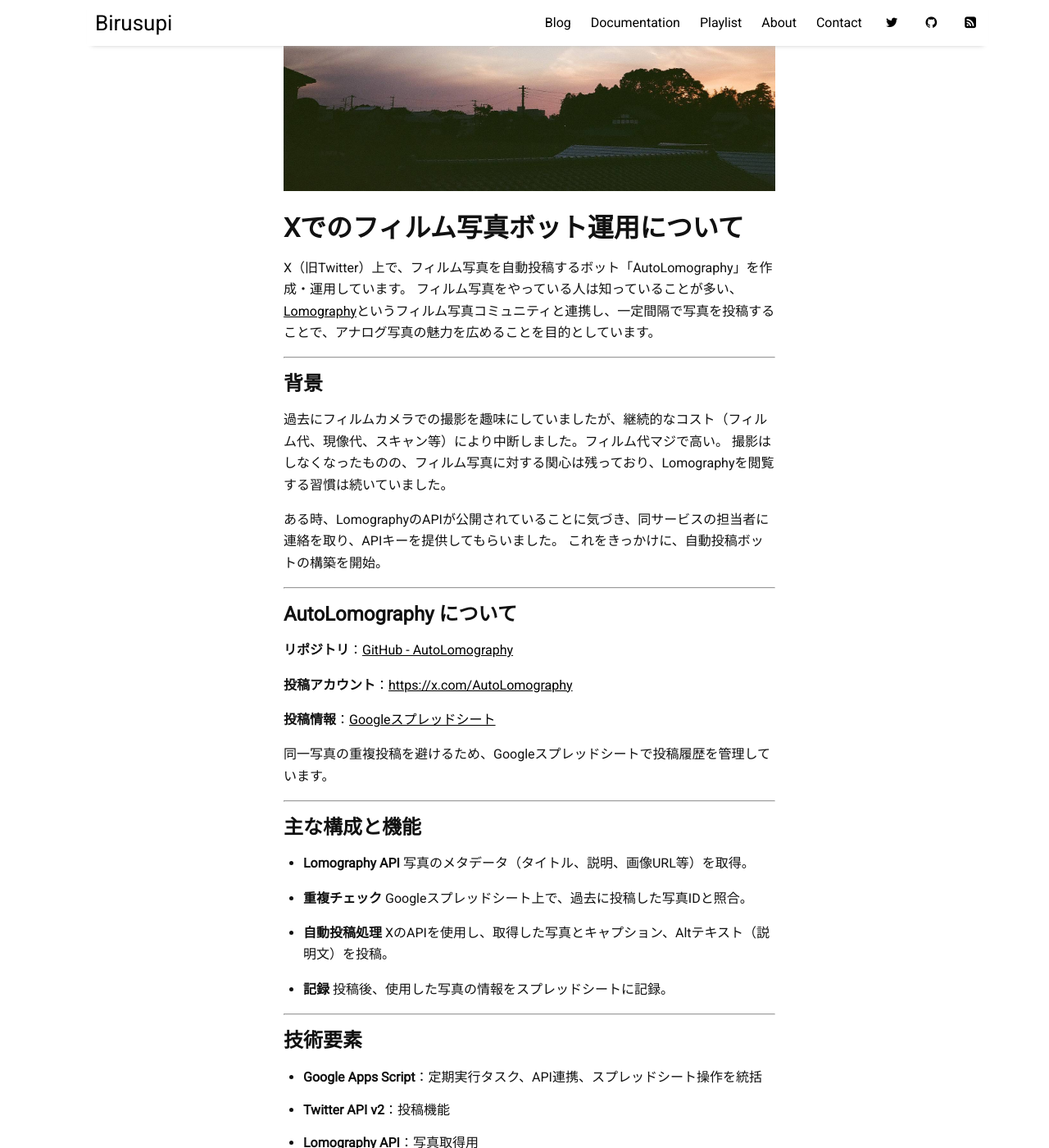
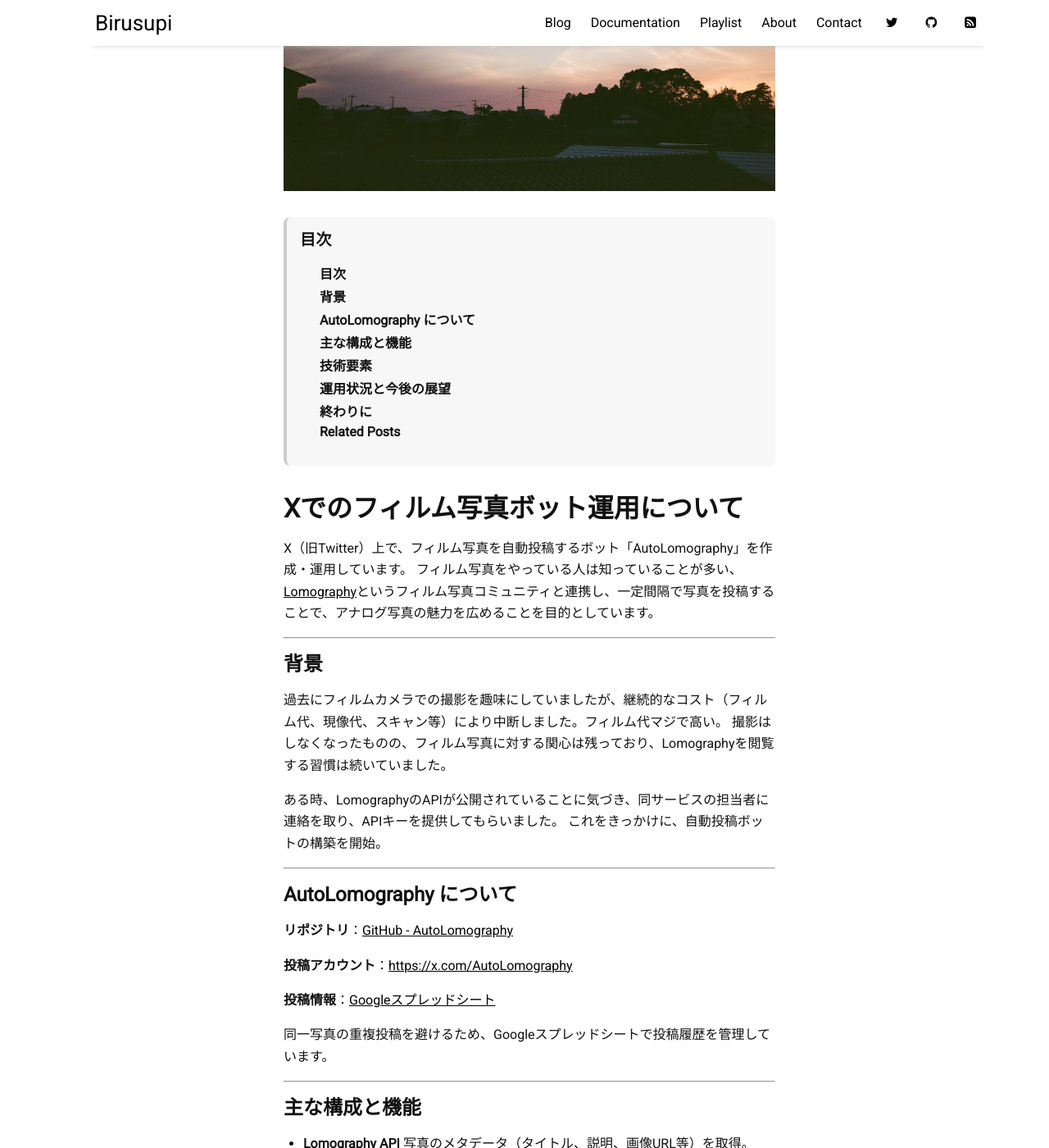
Before and after one commit to spira-unplugged/birusupi, a Jekyll site: the page built from _posts/2025-03-22-autolomography.md, in a window 1280 px wide and 1400 px high, scrolled down 335 px. Shown: the whole window at 82% size. Built offline with Jekyll 4.4.1, drawn with Linux system fonts in a browser that asks for light colours; nearby versions of some CDN libraries; part of the change alters nothing that is shown; some of the changed text lies outside the part shown.

Commit message:
目次機能を追加し、投稿ページに組み込み。新しい投稿「noisereduceを用いた音声ノイズの除去」を追加。スタイルシートを更新し、目次のデザインを改善。

````diff
--- /dev/null
+++ b/_includes/toc.html
@@ -0,0 +1,27 @@
+<nav class="toc">
+  <h2>目次</h2>
+  <ul id="toc-list"></ul>
+</nav>
+
+<script>
+  document.addEventListener("DOMContentLoaded", function () {
+    const headings = document.querySelectorAll(".post-content h2, .post-content h3");
+    const tocList = document.getElementById("toc-list");
+
+    headings.forEach(heading => {
+      const text = heading.innerText;
+      const id = text.toLowerCase().replace(/[^\w]+/g, "-");
+      heading.id = id;
+
+      const li = document.createElement("li");
+      li.className = heading.tagName.toLowerCase();
+
+      const a = document.createElement("a");
+      a.href = `#${id}`;
+      a.textContent = text;
+
+      li.appendChild(a);
+      tocList.appendChild(li);
+    });
+  });
+</script>
--- a/_layouts/post.html
+++ b/_layouts/post.html
@@ -16,7 +16,7 @@ layout: default
       </div>
     {% endif %}
   </header>
-
+  {% include toc.html %}
   <article>
     {{ content }}
   </article>
--- /dev/null
+++ b/_posts/2024-12-3-noisereduce.md
@@ -0,0 +1,125 @@
+---
+layout: post
+title: "noisereduceを用いた音声ノイズの除去"
+author: "birusupi"
+categories: blog
+tags: [python,Web会議,ノイズ除去,ハイブリッドセミナー,NoiseReduction,noisereduce]
+image: 2024-12-3-noisereduce/001.jpg
+---
+※noteでも同内容を投稿しています。
+
+[Pythonを用いた音声ファイルのノイズの除去（ライブラリ: noisereduce）｜びるすぴ](https://note.com/vonflume/n/n3788d8770df7)
+
+## はじめに
+
+先日職場で職員全員受講必須のセミナーが行われました。
+リアルとWEB配信のハイブリッド形式で開催されたのですが、ミキサーの入力設定ミスにより、WEB配信は音割れが酷かった。
+
+一応PCMレコーダーでも会場の録音が行われていたようで、録画とそれをマッシュアップしてアーカイブを配信することとなったようです。
+しかし、録音には多くの背景ノイズが含まれていたことから配信するにはこれを除去する必要があり、なんとかできないかと依頼されました。そこで、音声処理を行い品質の改善を試みました。
+
+私は社内SEでもなんでも無いですが、以前職場のDX化に貢献したことがあり、その際に超アマチュアプログラマーとして社内に認知されたようで時折こういった頼まれ事が来ることがあります。私としても本業の合間にちょちょっとプログラムを書いて問題を解決してお礼としてお菓子をいただいたり、ランチに誘っていただいたりと中々嬉しいのでやりがいがあります。
+
+この記事では、そのプロセスと実際に使用したコードについて簡単に解説してみます。
+
+## プログラム概要
+
+### 1. 環境構築とライブラリの準備
+
+音声処理には、以下のPythonライブラリを使用しました。使用したPythonのバージョンは3.10.2です。
+
+- **librosa**: 音声ファイルの読み込みとノーマライゼーションを処理を行う。
+- **noisereduce**: ノイズ除去を行う。今回のメイン。
+- **soundfile**: オーディオファイルの読み書きを行う。
+- **scipy.signal**: 音声のフィルタリングを行う。
+
+特に重要なライブラリはnoisereduceです。ありがたいことにライブラリがありました。
+
+📌[timsainb/noisereduce: Noise reduction in python using spectral gating (speech, bioacoustics, audio, time-domain signals)](https://github.com/timsainb/noisereduce.git)
+
+ノイズスペクトラムを分析しもとの音源から差し引くという仕組みでノイズ除去を行います。
+[Audacity](https://www.audacityteam.org/)でも同様の機能があるはずですが、支給PCにフリーソフトのインストールを行うのがNGだったので却下。前述のDX化貢献時に特別にインストールを許可してもらったPythonを用いて対処することにしました。
+
+これらのライブラリは以下のコマンドでインストールしておきます。
+
+```
+pip install librosa noisereduce soundfile scipy
+```
+
+### 2. 実際に行った音声処理のコードとその解説
+
+以下を実行することで、ノイズ除去を行いました。
+
+```
+import librosa
+import noisereduce as nr
+import soundfile as sf
+import scipy.signal as signal
+
+# 音声ファイルのファイルパスを指定
+file_path = '/***.MP3'
+
+# 音声ファイルの読み込み
+audio_data, sample_rate = librosa.load(file_path, sr=None)
+
+# ノイズを含むセグメントを10秒間選択
+noise_duration = 10  # ノイズサンプルとして10秒を指定
+noise_segment = audio_data[0:int(sample_rate * noise_duration)]
+
+# ノイズリダクションの実行
+reduced_noise_audio = nr.reduce_noise(
+    y=audio_data,
+    y_noise=noise_segment,
+    sr=sample_rate,
+    prop_decrease=0.80  # ノイズ削減の強度を80%に設定
+)
+
+# ローカットフィルターの適用
+cutoff_frequency = 100.0  # カットオフ周波数を100Hzに設定
+normalized_cutoff = cutoff_frequency / (0.5 * sample_rate)  # カットオフ周波数を正規化
+b, a = signal.butter(1, normalized_cutoff, btype='high', analog=False)
+filtered_audio = signal.lfilter(b, a, reduced_noise_audio)
+
+# ノーマライゼーション
+normalized_audio = librosa.util.normalize(filtered_audio)
+
+# 処理後の音声を保存
+output_path = '/***/output_audio_normalized.wav'
+sf.write(output_path, normalized_audio, sample_rate)
+
+print("ノイズ除去、ローカットフィルタリング、ノーマライズ処理が完了しました。出力されたファイル:", output_path)
+```
+
+**コードの解説**
+
+- **音声ファイルの読み込み**
+
+  - **librosa.load(file\_path, sr=None)**で指定した音声ファイルを読みこみます。sr=Noneはサンプリングレート維持の意味。
+
+- **ノイズセグメントの選択とノイズリダクション**
+
+  - 音声ファイル冒頭の10秒が背景ノイズのみだったので、この10秒をノイズサンプルとして指定します。
+
+- **nr.reduce\_noise**で音声から80%の強度でノイズ削減を指定します
+
+  - （**prop\_decrease=0.80**）。0.80が一番丁度良かったですが、ここはお好みで。
+
+- **ローカットフィルターの適用**
+
+  - **scipy.signal**のハイパスフィルタを利用して、空調や建物の振動音などといった約100Hz以下の低周波ノイズを取り除いています。
+
+- **ノーマライズ**
+
+  - **librosa.util.normalize**を使用して、全体の音量を均一にします。
+
+- **処理後の音声を保存**
+
+  - **soundfile.write**でノイズが除去された音声データを保存します。
+
+## まとめ
+
+本プログラムで職場の講演録音に含まれたノイズをある程度除去できました。当日聴講できなかった、音割れがあって聴講を辞めてしまったなどの理由で後日配信を視聴する職員が多かったと聞いているので、役に立ったようで良かったです。
+
+![]({{ site.baseurl }}/assets/img/2024-12-3-noisereduce/003.png)
+
+お礼に連れてっていただいたランチのお刺身
--- a/assets/css/main.scss
+++ b/assets/css/main.scss
@@ -110,69 +110,6 @@ img {
   }
 }
 
-
-// =============================
-// ダークモード対応
-// =============================
-@media (prefers-color-scheme: dark) {
-  body {
-    background-color: #121212;
-    color: #eee;
-  }
-
-  a {
-    color: #8ab4f8;
-  }
-
-  .site-header,
-  .footer {
-    background-color: #1e1e1e;
-  }
-
-  .site-title a,
-  .menu-link {
-    color: #fff;
-  }
-
-  .footer-description a {
-    color: #fff;
-  }
-
-  .footer .fa {
-    color: #fff;
-  }
-
-  .post-content,
-  .page-content {
-    background: #1e1e1e;
-    border-radius: 8px;
-    padding: 1rem;
-  }
-
-  .featured-post {
-    filter: brightness(0.8);
-  }
-
-  .dropdown-content {
-    background-color: #2a2a2a;
-    color: #eee;
-    box-shadow: 0px 8px 16px rgba(0, 0, 0, 0.5);
-
-    a {
-      color: #eee;
-
-      &:hover {
-        background-color: #444 !important;
-      }
-    }
-  }
-
-  .dropbtn {
-    background-color: #1e1e1e;
-    color: #eee;
-  }
-}
-
 /* Markdownで入れた画像含め、記事中すべての画像に適用 */
 .post-content img,
 .page-content img {
@@ -183,3 +120,42 @@ img {
   margin-right: auto;
   box-sizing: border-box;
 }
+
+.toc {
+  background: #f7f7f7;
+  padding: 1rem;
+  margin: 2rem 0;
+  border-left: 4px solid #ccc;
+  border-radius: 8px;
+
+  h2 {
+    margin-top: 0;
+    font-size: 1.2rem;
+  }
+
+  ul {
+    list-style: none;
+    padding-left: 0;
+
+    li {
+      margin: 0.25rem 0;
+
+      &.h2 a {
+        font-weight: bold;
+      }
+
+      &.h3 {
+        margin-left: 1rem;
+      }
+
+      a {
+        text-decoration: none;
+        color: inherit;
+
+        &:hover {
+          text-decoration: underline;
+        }
+      }
+    }
+  }
+}
````
Also changed, not shown: assets/img/2024-12-3-noisereduce/001.jpg (added), assets/img/2024-12-3-noisereduce/003.png (added), 1 other file.
